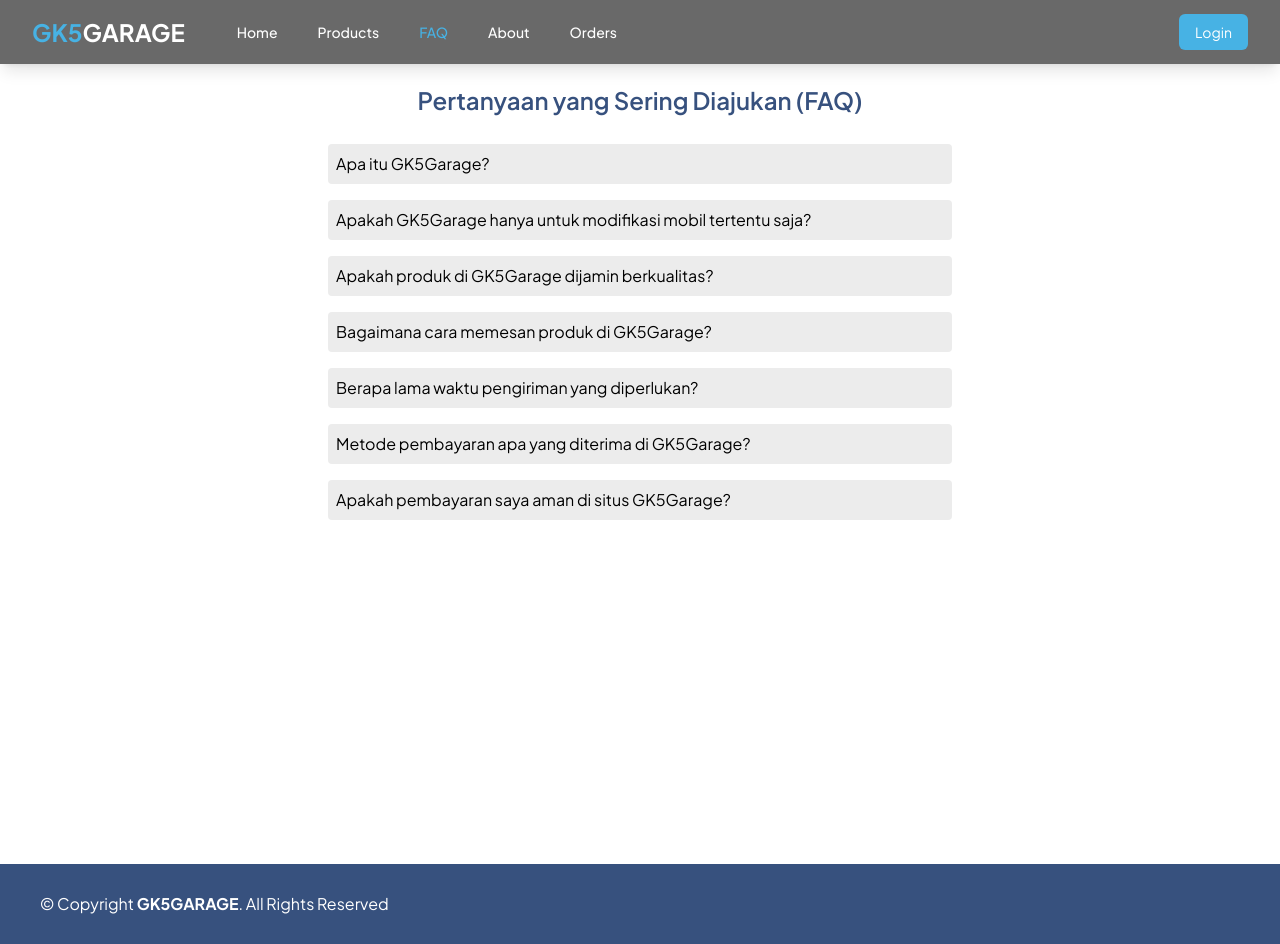
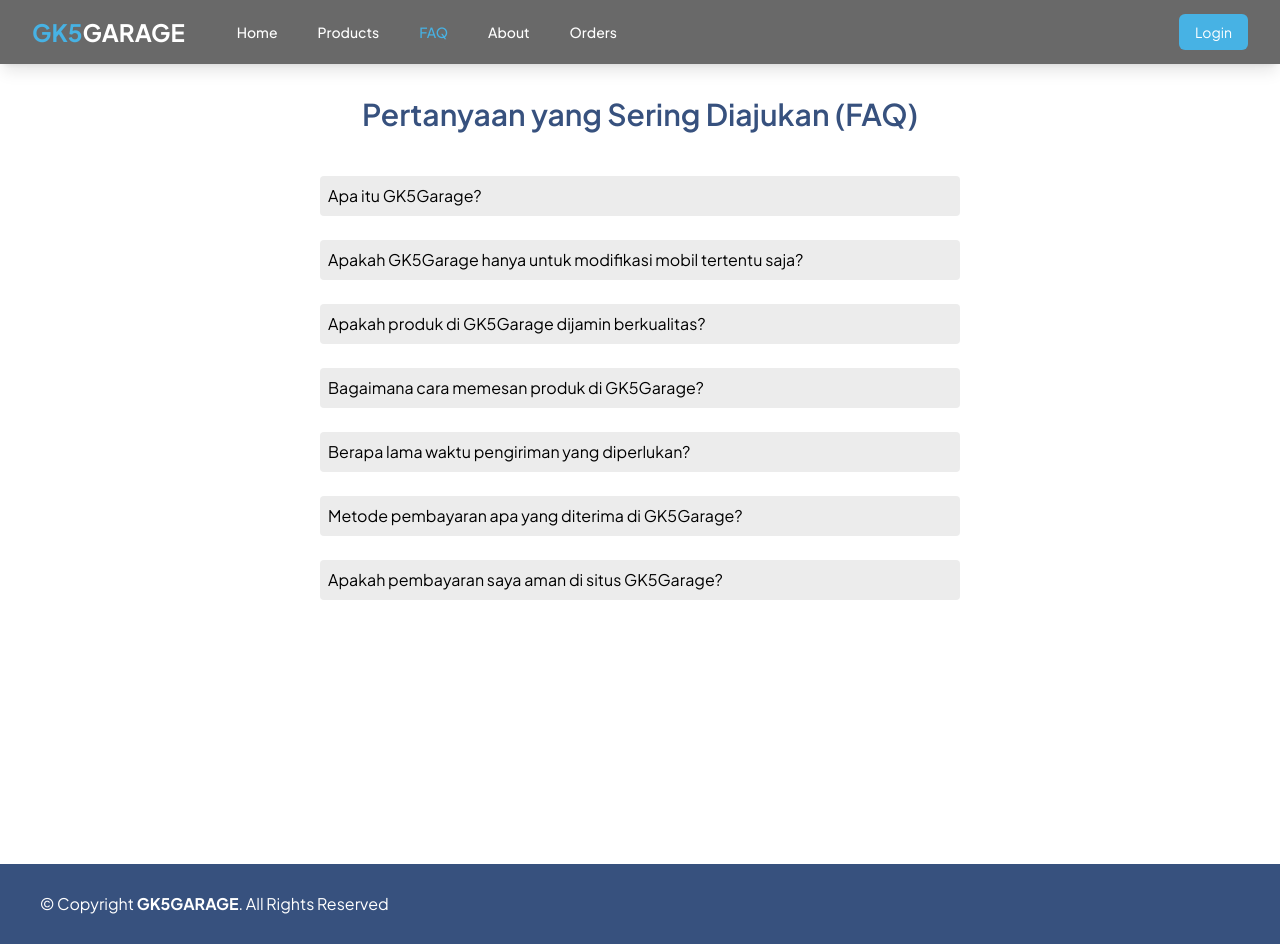
Before and after one commit to marginalfriend/my-garage, a React (Vite) app: page /faq in a window 1280 px wide. Built offline with nearby package versions, Linux system fonts and the light colour scheme.

Commit message:
[NEW] faq page animation

```diff
--- a/src/components/Button.tsx
+++ b/src/components/Button.tsx
@@ -24,7 +24,7 @@
 
   const variantClasses = {
     primary: "bg-accent hover:bg-heading text-white",
-    secondary: "bg-default hover:bg-default-dark text-white focus:ring-default",
+    secondary: "bg-default hover:bg-default-dark text-black focus:ring-default",
     danger: "bg-red-600 hover:bg-red-700 text-white focus:ring-red-500",
     glass:
       "bg-white bg-opacity-20 backdrop-filter backdrop-blur-lg hover:bg-opacity-30 text-default hover:text-heading shadow-lg",
--- a/src/index.css
+++ b/src/index.css
@@ -12,7 +12,14 @@
 		min-height: 100vh;
 	}
 
-		.transition-height {
-			transition: height 0.7s ease;
-		}
+	.disclosure-content {
+		transition: max-height 0.3s ease-out;
+		max-height: 0;
+		overflow: hidden;
+	}
+
+	.disclosure-content.open {
+		max-height: 1000px;
+		transition: max-height 0.7s ease-in;
+	}
 }
--- a/src/pages/user/AboutPage.tsx
+++ b/src/pages/user/AboutPage.tsx
@@ -1,5 +1,7 @@
 import { CheckCircleIcon } from "@heroicons/react/16/solid";
 import Button from "../../components/Button";
+import { NavLink } from "react-router-dom";
+import { FAQ, USER_PRODUCTS } from "../../constants/routes";
 
 function AboutPage() {
   return (
@@ -21,26 +23,31 @@
             </p>
             <ul className="list-none mb-8 animate-slide-in-1">
               <li className="flex items-center gap-2">
-                <CheckCircleIcon width={15} height={15}/> Kualitas terbaik
+                <CheckCircleIcon width={15} height={15} /> Kualitas terbaik
               </li>
               <li className="flex items-center gap-2">
-                <CheckCircleIcon width={15} height={15}/> Pilihan suku cadang yang
-                lengkap
+                <CheckCircleIcon width={15} height={15} /> Pilihan suku cadang
+                yang lengkap
               </li>
               <li className="flex items-center gap-2">
-                <CheckCircleIcon width={15} height={15}/> Pelayanan pelanggan terbaik
+                <CheckCircleIcon width={15} height={15} /> Pelayanan pelanggan
+                terbaik
               </li>
             </ul>
             <div className="flex justify-center">
+              <NavLink to={USER_PRODUCTS}>
                 <Button className="inline-flex text-white bg-indigo-500 border-0 py-2 px-6 focus:outline-none hover:bg-indigo-600 rounded text-lg">
                   Our Products
                 </Button>
+              </NavLink>
+              <NavLink to={FAQ}>
                 <Button
                   variant="secondary"
                   className="ml-4 inline-flex text-black bg-gray-100 border-0 py-2 px-6 focus:outline-none hover:bg-gray-200 rounded text-lg"
                 >
                   FAQ
                 </Button>
+              </NavLink>
             </div>
           </div>
           <div className="lg:max-w-lg lg:w-full md:w-1/2 w-5/6">
--- a/src/pages/user/FAQPage.tsx
+++ b/src/pages/user/FAQPage.tsx
@@ -1,168 +1,95 @@
-import { ReactNode } from "react";
-
+import { useState, useEffect, useRef, ReactNode } from "react";
 import {
   Disclosure,
   DisclosureButton,
-  DisclosureButtonProps,
   DisclosurePanel,
 } from "@headlessui/react";
 
-const DisclosureFAQ = ({ children }: { children: ReactNode }) => {
+const DisclosurePanelFAQ = ({ children }: { children: ReactNode }) => {
+  const [isOpen, setIsOpen] = useState(false);
+  const panelRef = useRef<HTMLDivElement>(null);
+
+  useEffect(() => {
+    setIsOpen(true);
+    return () => setIsOpen(false);
+  }, []);
+
   return (
-    <Disclosure as="div" className="w-full p-2">
-      {children}
-    </Disclosure>
-  );
-};
-
-const DisclosureButtonFAQ = ({
-  children,
-  ...props
-}: {
-  children: ReactNode;
-  props?: DisclosureButtonProps;
-}) => {
-  return (
-    <DisclosureButton
-      {...props}
-      className="z-10 bg-default bg-opacity-10 hover:bg-opacity-40 p-2 text-left text-black w-full rounded data-[open]:rounded-b-none"
-    >
-      {children}
-    </DisclosureButton>
-  );
-};
-
-const DisclosurePanelFAQ = ({ children }: { children: ReactNode }) => {
-  return (
-    <DisclosurePanel
-      transition
-      className="border-b border-x p-2 rounded-b text-sm bg-default bg-opacity-5 origin-top transition duration-200 ease-out data-[closed]:opacity-0"
-    >
-      {children}
+    <DisclosurePanel static>
+      {({ open }) => (
+        <div
+          ref={panelRef}
+          className={`disclosure-content ${open && isOpen ? "open" : ""}`}
+        >
+          <div className="px-4 py-2 text-sm text-black bg-default bg-opacity-5 rounded-b-lg">
+            {children}
+          </div>
+        </div>
+      )}
     </DisclosurePanel>
   );
 };
 
 function FAQPage() {
+  const [openIndex, setOpenIndex] = useState<number | null>(null);
+
+  console.log(openIndex);
+
+  const faqItems = [
+    {
+      q: "Apa itu GK5Garage?",
+      a: "GK5Garage adalah penyedia spare part baru maupun bekas. Kami menyediakan beragam pilihan produk dan solusi untuk memenuhi kebutuhan modifikasi kendaraan Anda.",
+    },
+    {
+      q: "Apakah GK5Garage hanya untuk modifikasi mobil tertentu saja?",
+      a: "Iya.",
+    },
+    {
+      q: "Apakah produk di GK5Garage dijamin berkualitas?",
+      a: "Ya, kami memilih dengan hati-hati setiap produk yang ditawarkan di GK5Garage untuk memastikan kualitas dan daya tahan yang tinggi. Produk kami berasal dari produsen terpercaya.",
+    },
+    {
+      q: "Bagaimana cara memesan produk di GK5Garage?",
+      a: "Anda dapat memilih produk yang Anda inginkan dari katalog kami dan menambahkannya ke keranjang belanja. Setelah selesai berbelanja, lanjutkan untuk mengisi informasi pengiriman dan pembayaran.",
+    },
+    {
+      q: "Berapa lama waktu pengiriman yang diperlukan?",
+      a: "Waktu pengiriman dapat bervariasi tergantung lokasi pengiriman dan ketersediaan produk. Kami akan memberikan perkiraan waktu pengiriman pada saat pemesanan.",
+    },
+    {
+      q: "Metode pembayaran apa yang diterima di GK5Garage?",
+      a: "Sementara ini kami hanya menerima Bank BCA.",
+    },
+    {
+      q: "Apakah pembayaran saya aman di situs GK5Garage?",
+      a: "Ya, kami sangat mengutamakan keamanan transaksi pelanggan kami.",
+    },
+  ];
   return (
     <main className="flex flex-col items-center">
-      <h1 className="text-heading text-2xl font-semibold py-5">
+      <h1 className="text-heading text-3xl font-semibold py-8">
         Pertanyaan yang Sering Diajukan (FAQ)
       </h1>
       <ul className="flex flex-col w-[50%]">
-        <li>
-          <DisclosureFAQ>
-            <DisclosureButtonFAQ>
-              <span>Apa itu GK5Garage?</span>
-            </DisclosureButtonFAQ>
-            <DisclosurePanelFAQ>
-              <div>
-                <p>
-                  GK5Garage adalah penyedia spare part baru maupun bekas. Kami
-                  menyediakan beragam pilihan produk dan solusi untuk memenuhi
-                  kebutuhan modifikasi kendaraan Anda.
-                </p>
-              </div>
-            </DisclosurePanelFAQ>
-          </DisclosureFAQ>
-        </li>
-
-        <li>
-          <DisclosureFAQ>
-            <DisclosureButtonFAQ>
-              <span>
-                Apakah GK5Garage hanya untuk modifikasi mobil tertentu saja?
-              </span>
-            </DisclosureButtonFAQ>
-            <DisclosurePanelFAQ>
-              <div>
-                <p>Iya.</p>
-              </div>
-            </DisclosurePanelFAQ>
-          </DisclosureFAQ>
-        </li>
-
-        <li>
-          <DisclosureFAQ>
-            <DisclosureButtonFAQ>
-              <span>Apakah produk di GK5Garage dijamin berkualitas?</span>
-            </DisclosureButtonFAQ>
-            <DisclosurePanelFAQ>
-              <div>
-                <p>
-                  Ya, kami memilih dengan hati-hati setiap produk yang
-                  ditawarkan di GK5Garage untuk memastikan kualitas dan daya
-                  tahan yang tinggi. Produk kami berasal dari produsen
-                  terpercaya.
-                </p>
-              </div>
-            </DisclosurePanelFAQ>
-          </DisclosureFAQ>
-        </li>
-
-        <li>
-          <DisclosureFAQ>
-            <DisclosureButtonFAQ>
-              <span>Bagaimana cara memesan produk di GK5Garage?</span>
-            </DisclosureButtonFAQ>
-            <DisclosurePanelFAQ>
-              <div>
-                <p>
-                  Anda dapat memilih produk yang Anda inginkan dari katalog kami
-                  dan menambahkannya ke keranjang belanja. Setelah selesai
-                  berbelanja, lanjutkan untuk mengisi informasi pengiriman dan
-                  pembayaran.
-                </p>
-              </div>
-            </DisclosurePanelFAQ>
-          </DisclosureFAQ>
-        </li>
-
-        <li>
-          <DisclosureFAQ>
-            <DisclosureButtonFAQ>
-              <span>Berapa lama waktu pengiriman yang diperlukan?</span>
-            </DisclosureButtonFAQ>
-            <DisclosurePanelFAQ>
-              <div>
-                <p>
-                  Waktu pengiriman dapat bervariasi tergantung lokasi pengiriman
-                  dan ketersediaan produk. Kami akan memberikan perkiraan waktu
-                  pengiriman pada saat pemesanan.
-                </p>
-              </div>
-            </DisclosurePanelFAQ>
-          </DisclosureFAQ>
-        </li>
-
-        <li>
-          <DisclosureFAQ>
-            <DisclosureButtonFAQ>
-              <span>Metode pembayaran apa yang diterima di GK5Garage?</span>
-            </DisclosureButtonFAQ>
-            <DisclosurePanelFAQ>
-              <div>
-                <p>Sementara ini kami hanya menerima Bank BCA.</p>
-              </div>
-            </DisclosurePanelFAQ>
-          </DisclosureFAQ>
-        </li>
-
-        <li>
-          <DisclosureFAQ>
-            <DisclosureButtonFAQ>
-              <span>Apakah pembayaran saya aman di situs GK5Garage?</span>
-            </DisclosureButtonFAQ>
-            <DisclosurePanelFAQ>
-              <div>
-                <p>
-                  Ya, kami sangat mengutamakan keamanan transaksi pelanggan
-                  kami.
-                </p>
-              </div>
-            </DisclosurePanelFAQ>
-          </DisclosureFAQ>
-        </li>
+        {faqItems.map((item, index) => (
+          <li key={item.q} className="py-3">
+            <Disclosure
+              as="div"
+              className="w-full"
+            >
+              <DisclosureButton
+                onClick={() => setOpenIndex(index === openIndex ? null : index)}
+                as="button"
+                className="z-10 bg-default bg-opacity-10 hover:bg-opacity-40 p-2 text-left text-black w-full rounded data-[open]:rounded-b-none"
+              >
+                <span>{item.q}</span>
+              </DisclosureButton>
+              <DisclosurePanelFAQ>
+                <p>{item.a}</p>
+              </DisclosurePanelFAQ>
+            </Disclosure>
+          </li>
+        ))}
       </ul>
     </main>
   );
--- a/src/pages/user/OrderConfirmationPage.tsx
+++ b/src/pages/user/OrderConfirmationPage.tsx
@@ -94,15 +94,15 @@
       <h1 className="text-3xl font-bold mb-6 text-heading">
         Order Confirmation
       </h1>
-      <div className="bg-surface shadow-md rounded-lg p-6 mb-8">
-        <p className="mb-2 p-1 bg-slate-200 rounded-sm">
+      <div className="bg-surface shadow-md rounded-lg p-6 mb-8 border">
+        <p className="text-xs mb-2 p-1 bg-slate-200 rounded-sm">
           <span className="font-semibold">Order ID:</span> {order.id}
         </p>
-        <p className="mb-2 p-1 bg-slate-200 rounded-sm">
+        <p className="text-xs mb-2 p-1 bg-slate-200 rounded-sm">
           <span className="font-semibold">Order Date:</span>{" "}
           {new Date(order.orderDate).toLocaleString()}
         </p>
-        <p className="mb-4 p-1 bg-slate-200 rounded-sm">
+        <p className="text-xs mb-4 p-1 bg-slate-200 rounded-sm">
           <span className="font-semibold">Payment Status:</span>{" "}
           {order.paymentStatus}
         </p>
```
Also changed, not shown: src/components/ReportTable.tsx (added, +241 -0 lines). Lines whose indentation alone changed are shown as unchanged.
